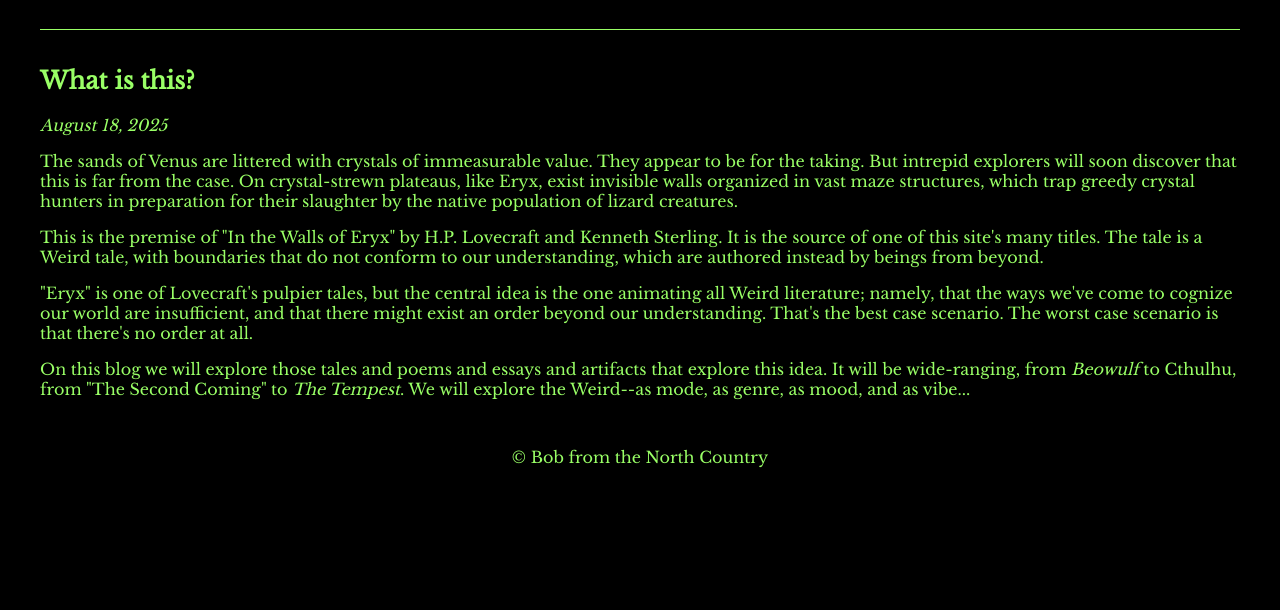
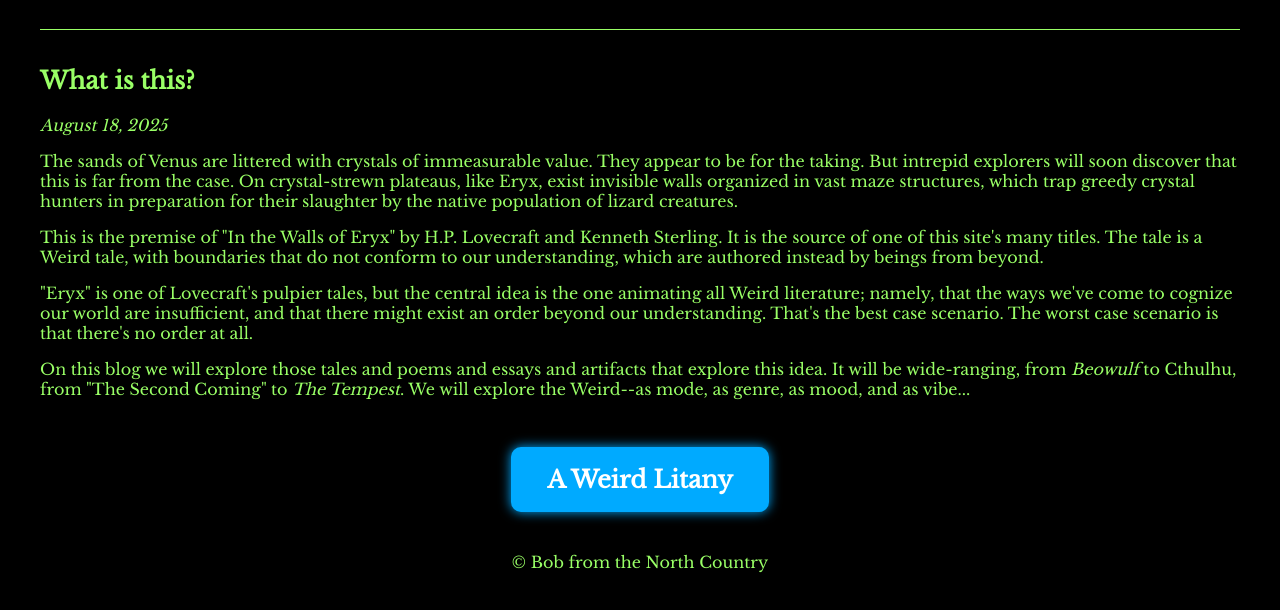
Before and after one commit to baskinro-ctrl/scribblings-from-eryx, a plain HTML site: page index.html in a window 1280 px wide. Shown: the part 146-756 px from the top of the page. Drawn offline with nearby package versions, Linux system fonts and the light colour scheme; a script that the page names is missing.

Commit message:
Update index.html

```diff
--- a/index.html
+++ b/index.html
@@ -12,9 +12,9 @@
     <h1 id="title-display">Scribblings from the Walls of Eryx</h1>
     <p class="byline">by Bob from the North Country</p>
   </header>
-   <main id="blog-posts">
+  <main id="blog-posts">
     <article>
-  <h2>What is this?</h2>
+ <h2>What is this?</h2>
   <p><em>August 18, 2025</em></p>
   <p>
     The sands of Venus are littered with crystals of immeasurable value. They appear to be for the taking. But intrepid explorers will soon discover that this is far from the case. On crystal-strewn plateaus, like Eryx, exist invisible walls organized in vast maze structures, which trap greedy crystal hunters in preparation for their slaughter by the native population of lizard creatures.
@@ -30,6 +30,24 @@
   </p>
 </article>
     <!-- Blog posts will appear here -->
+ <div style="margin: 40px 0; text-align: center;">
+    <a href="weirdlitany.html" style="
+      display: inline-block;
+      padding: 18px 36px;
+      font-size: 1.5em;
+      background: #00aaff;
+      color: #fff;
+      border-radius: 10px;
+      text-decoration: none;
+      font-family: 'Libre Baskerville', serif;
+      font-weight: bold;
+      box-shadow: 0 0 12px #00aaff;
+      border: none;
+      transition: background 0.3s;
+    " onmouseover="this.style.background='#005577'" onmouseout="this.style.background='#00aaff'">
+      A Weird Litany
+    </a>
+  </div>
   </main>
   <footer>
     <p>© Bob from the North Country</p>
```
